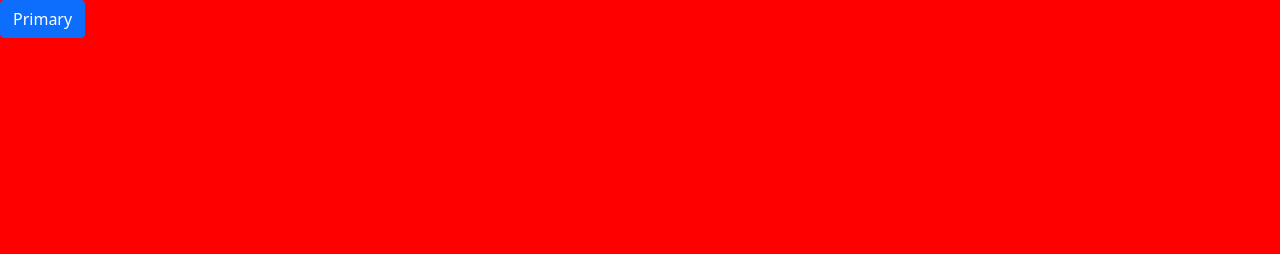
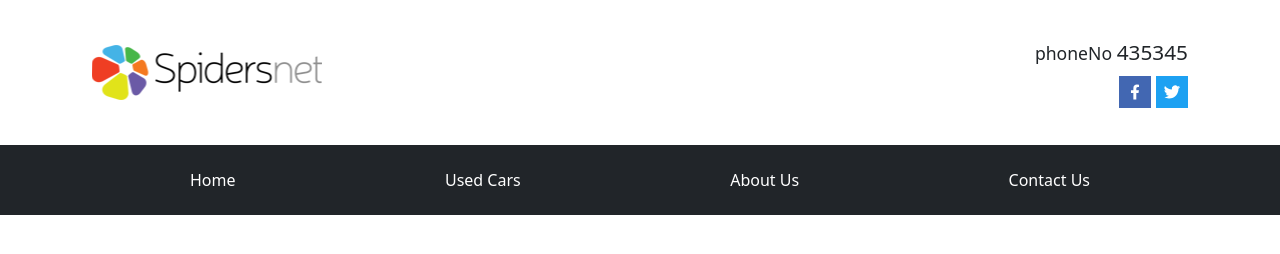
Before and after one commit to ptakpatryk/Spidersnet-Bootstrap-V, a website built with webpack: page src/index.html in a window 1280 px wide. Built offline with nearby package versions, Linux system fonts and the light colour scheme.

Commit message:
before change on foundation

```diff
--- a/package.json
+++ b/package.json
@@ -17,6 +17,7 @@
     "babel-loader": "^8.1.0",
     "css-loader": "^3.6.0",
     "cssnano": "^4.1.10",
+    "file-loader": "^6.0.0",
     "html-webpack-plugin": "^4.3.0",
     "mini-css-extract-plugin": "^0.9.0",
     "postcss-loader": "^3.0.0",
--- a/src/index.html
+++ b/src/index.html
@@ -6,6 +6,31 @@
     <title>SpidersNet - Boostrap 5 Website</title>
   </head>
   <body>
-    <button type="button" class="btn btn-primary">Primary</button>
+    <div class="container">
+      <header class="header">
+        <div class="header__logo"></div>
+        <address class="header__contact">
+          <p class="header__contact__number">phoneNo <span>435345</span></p>
+          <div class="header__social">
+            <a
+              href="#"
+              class="header__social__icon header__social__icon--facebook"
+            ></a>
+            <a
+              href="#"
+              class="header__social__icon header__social__icon--twitter"
+            ></a>
+          </div>
+        </address>
+      </header>
+    </div>
+    <nav class="nav bg-dark">
+      <div class="container navbar navbar-dark font-weight-bold">
+        <a href="#" class="nav__item">Home</a>
+        <a href="#" class="nav__item">Used Cars</a>
+        <a href="#" class="nav__item">About Us</a>
+        <a href="#" class="nav__item">Contact Us</a>
+      </div>
+    </nav>
   </body>
 </html>
--- /dev/null
+++ b/src/style/customBootstrao.scss
@@ -0,0 +1,7 @@
+$container-max-widths: (
+  sm: 440px,
+  md: 620px,
+  lg: 860px,
+  xl: 1120px,
+  xxl: 1120px,
+);
--- a/src/style/style.scss
+++ b/src/style/style.scss
@@ -1,5 +1,83 @@
+@import './customBootstrao.scss';
 @import '~bootstrap/scss/bootstrap';
 
-body {
-  background-color: red;
+// Header section
+
+.header {
+  height: 145px;
+  display: flex;
+  flex-direction: row;
+  justify-content: space-between;
+  align-items: center;
+
+  &__logo {
+    width: 230px;
+    height: 60px;
+    background: url('../../assets/logo.png') no-repeat center;
+  }
+
+  &__contact {
+    &__number {
+      font-size: 1.1rem;
+      text-align: right;
+      margin-top: 1rem;
+      margin-bottom: 0.5rem;
+
+      span {
+        font-size: 1.3rem;
+      }
+    }
+  }
+
+  &__social {
+    display: flex;
+    flex-direction: row;
+    justify-content: flex-end;
+
+    &__icon {
+      width: 32px;
+      height: 32px;
+      background-repeat: no-repeat;
+      background-size: 80%;
+      background-position: center center;
+      transition: border-radius 0.3s ease-in-out;
+
+      &:first-of-type {
+        margin-right: 5px;
+      }
+
+      &--facebook {
+        background-color: #4267b2;
+        background-image: url('../../assets/facebook-logo.svg');
+      }
+
+      &--twitter {
+        background-color: #1da1f2;
+        background-image: url('../../assets/twitter-logo.svg');
+      }
+
+      &:hover {
+        border-radius: 20px;
+      }
+    }
+  }
 }
+
+// Navigation Bar
+
+nav {
+  height: 70px;
+
+  .container {
+    padding: 0 110px;
+  }
+
+  .nav__item {
+    text-decoration: none;
+    color: #fff;
+
+    &:hover {
+      text-decoration: underline;
+    }
+  }
+}
--- a/webpack.config.js
+++ b/webpack.config.js
@@ -26,6 +26,15 @@ module.exports = {
         ],
       },
       {
+        test: /\.(png|svg|jpg|gif)$/,
+        use: {
+          loader: 'file-loader',
+          options: {
+            outputPath: 'images',
+          },
+        },
+      },
+      {
         test: /\.m?js$/,
         exclude: /(node_modules|bower_components)/,
         use: {
```
Also changed, not shown: assets/facebook-logo.svg (added), assets/logo.png (added), assets/twitter-logo.svg (added), 1 other file.
